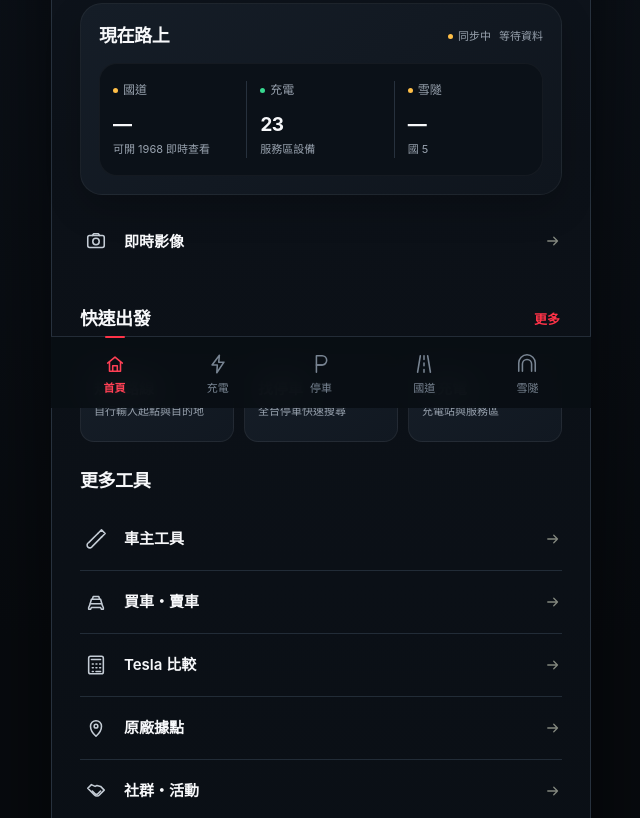
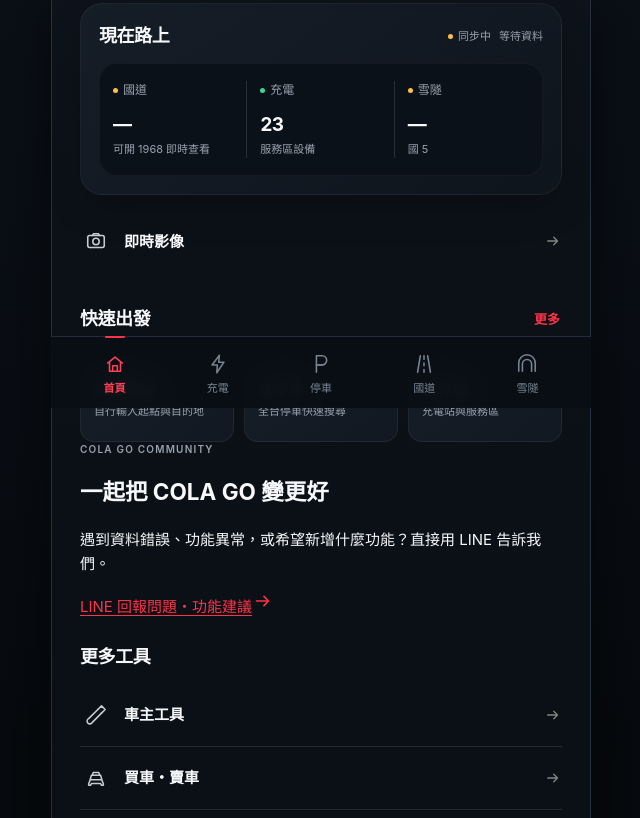
Before and after one commit to YKC1117/cola-go, a plain HTML site: page index.html in a window 1280 px wide. Shown: the part 392-1210 px from the top of the page, without its empty margins (319-959 px from the left). Drawn offline with Linux system fonts and the light colour scheme.

Commit message:
feat: add COLA GO LINE feedback channel

```diff
--- a/index.html
+++ b/index.html
@@ -120,6 +120,13 @@
             <button data-go="parking"><b>找停車</b><small>全台停車快速搜尋</small></button>
             <button data-go="charging"><b>找充電</b><small>充電站與服務區</small></button>
           </div>
+        </section>
+
+        <section class="feedback-card">
+          <span class="mini-label">COLA GO COMMUNITY</span>
+          <h2>一起把 COLA GO 變更好</h2>
+          <p>遇到資料錯誤、功能異常，或希望新增什麼功能？直接用 LINE 告訴我們。</p>
+          <a class="feedback-line" href="https://lin.ee/Tu89Qyk" target="_blank" rel="noopener noreferrer">LINE 回報問題・功能建議<svg><use href="#i-arrow"/></svg></a>
         </section>
 
         <section class="section compact-section">
```
